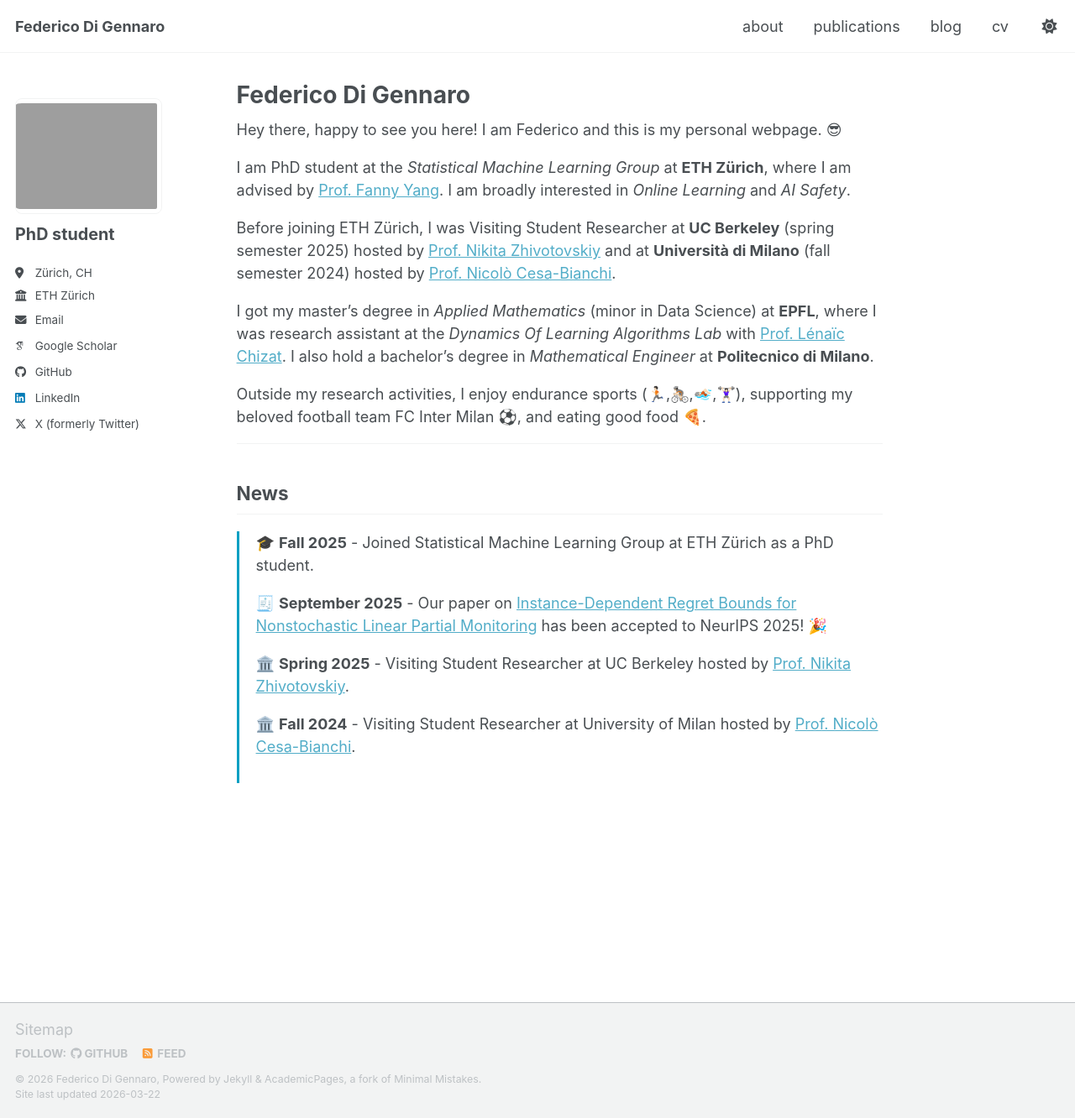
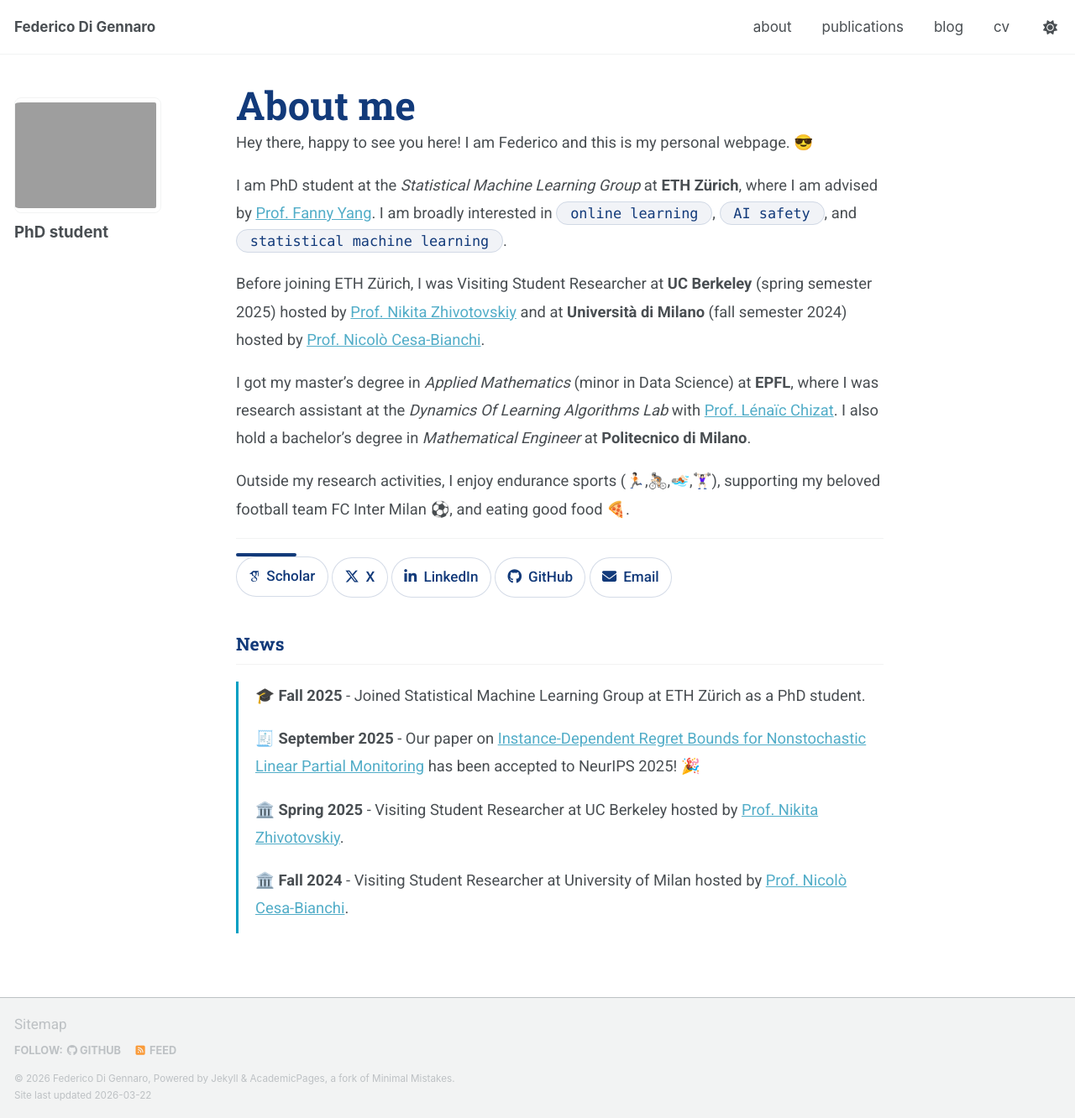
Before and after one commit to FedericoDiGennaro/FedericoDiGennaro.github.io, a Jekyll site: the page built from _pages/about.md, in a window 1280 px wide and 1332 px high. Shown: the whole window at 84% size. Built offline with Jekyll 4.4.1, drawn with Linux system fonts in a browser that asks for light colours; some web fonts are replaced; a script bundle is joined from its source files by our own code; library files that are not in the unit come from our copies.

Commit message:
Update homepage typography and social links

```diff
--- a/_includes/head/custom.html
+++ b/_includes/head/custom.html
@@ -1,6 +1,10 @@
 {% include base_path %}
 
 <!-- start custom head snippets -->
+
+<link rel="preconnect" href="https://fonts.googleapis.com">
+<link rel="preconnect" href="https://fonts.gstatic.com" crossorigin>
+<link rel="stylesheet" href="https://fonts.googleapis.com/css2?family=Roboto:wght@400;500;700&family=Roboto+Slab:wght@500;700&display=swap">
 
 <!-- Support for Academicons -->
 <link rel="stylesheet" href="{{ base_path }}/assets/css/academicons.css"/>
--- a/_pages/about.md
+++ b/_pages/about.md
@@ -1,6 +1,6 @@
 ---
 permalink: /
-title: "Federico Di Gennaro"
+title: "About me"
 author_profile: true
 redirect_from:
   - /about/
@@ -9,7 +9,7 @@ redirect_from:
 
 Hey there, happy to see you here! I am Federico and this is my personal webpage. 😎
 
-I am PhD student at the *Statistical Machine Learning Group* at **ETH Zürich**, where I am advised by [Prof. Fanny Yang](https://sml.inf.ethz.ch/group/fannyy/). I am broadly interested in *Online Learning* and *AI Safety*.
+I am PhD student at the *Statistical Machine Learning Group* at **ETH Zürich**, where I am advised by [Prof. Fanny Yang](https://sml.inf.ethz.ch/group/fannyy/). I am broadly interested in `online learning`, `AI safety`, and `statistical machine learning`.
 
 Before joining ETH Zürich, I was Visiting Student Researcher at **UC Berkeley** (spring semester 2025) hosted by [Prof. Nikita Zhivotovskiy](https://sites.google.com/view/nikitazhivotovskiy/) and at **Università di Milano** (fall semester 2024) hosted by [Prof. Nicolò Cesa-Bianchi](https://cesa-bianchi.di.unimi.it/).
 
@@ -18,6 +18,26 @@ I got my master's degree in *Applied Mathematics* (minor in Data Science) at **E
 Outside my research activities, I enjoy endurance sports (🏃🏻,🚴🏻,🏊🏻,🏋🏻‍♀️), supporting my beloved football team FC Inter Milan ⚽️, and eating good food 🍕.
 
 ---
+
+<div class="home-title-bar"></div>
+
+<div class="home-social-links">
+  <a href="https://scholar.google.com/citations?user=VJsj2w8AAAAJ&hl=en" aria-label="Google Scholar">
+    <i class="ai ai-google-scholar"></i><span>Scholar</span>
+  </a>
+  <a href="https://x.com/fededg__" aria-label="X">
+    <i class="fab fa-x-twitter"></i><span>X</span>
+  </a>
+  <a href="https://www.linkedin.com/in/federico-di-gennaro" aria-label="LinkedIn">
+    <i class="fab fa-linkedin-in"></i><span>LinkedIn</span>
+  </a>
+  <a href="https://github.com/FedericoDiGennaro" aria-label="GitHub">
+    <i class="fab fa-github"></i><span>GitHub</span>
+  </a>
+  <a href="mailto:federico.digennaro@inf.ethz.ch" aria-label="Email">
+    <i class="fas fa-envelope"></i><span>Email</span>
+  </a>
+</div>
 
 ## News
 
--- a/assets/css/custom.css
+++ b/assets/css/custom.css
@@ -89,3 +89,102 @@ div[style*="overflow-y: auto"] {
 .page__content p {
   margin-bottom: 1em;
 }
+
+/* Dark blue titles across the site */
+h1,
+h2,
+h3,
+h4,
+h5,
+h6,
+.page__title,
+.archive__item-title {
+  color: #123a7a !important;
+}
+
+/* Short underline below the homepage title */
+.home-title-bar {
+  width: 72px;
+  height: 4px;
+  margin: 0.35rem 0 1.5rem;
+  border-radius: 999px;
+  background-color: #123a7a;
+}
+
+/* Typography closer to the reference site */
+body {
+  font-family: "Roboto", -apple-system, BlinkMacSystemFont, "Segoe UI", sans-serif !important;
+  font-size: 17px;
+  line-height: 1.75;
+}
+
+h1,
+h2,
+h3,
+h4,
+h5,
+h6,
+.page__title,
+.archive__item-title {
+  font-family: "Roboto Slab", Georgia, serif !important;
+}
+
+.archive .page__title,
+.page .page__title {
+  font-size: 2.6rem;
+  line-height: 1.15;
+  margin-bottom: 0;
+}
+
+.page__content p,
+.page__content li {
+  font-size: 1.02rem;
+  line-height: 1.8;
+}
+
+.page__content code {
+  padding: 0.18rem 0.5rem;
+  border: 1px solid rgba(18, 58, 122, 0.14);
+  border-radius: 999px;
+  color: #123a7a;
+  background: rgba(18, 58, 122, 0.06);
+  box-shadow: none;
+  font-size: 0.92em;
+}
+
+/* Move social links into the homepage content area */
+.author__urls-wrapper {
+  display: none !important;
+}
+
+.home-social-links {
+  display: flex;
+  flex-wrap: wrap;
+  gap: 0.75rem;
+  margin: 0 0 1.75rem;
+}
+
+.home-social-links a {
+  display: inline-flex;
+  align-items: center;
+  gap: 0.45rem;
+  padding: 0.45rem 0.8rem;
+  border: 1px solid rgba(18, 58, 122, 0.18);
+  border-radius: 999px;
+  color: #123a7a;
+  background: #fff;
+  text-decoration: none !important;
+  font-size: 0.95rem;
+  font-weight: 500;
+  transition: background-color 0.2s ease, border-color 0.2s ease, transform 0.2s ease;
+}
+
+.home-social-links a:hover {
+  background: rgba(18, 58, 122, 0.06);
+  border-color: rgba(18, 58, 122, 0.35);
+  transform: translateY(-1px);
+}
+
+.home-social-links i {
+  font-size: 0.95rem;
+}
```
